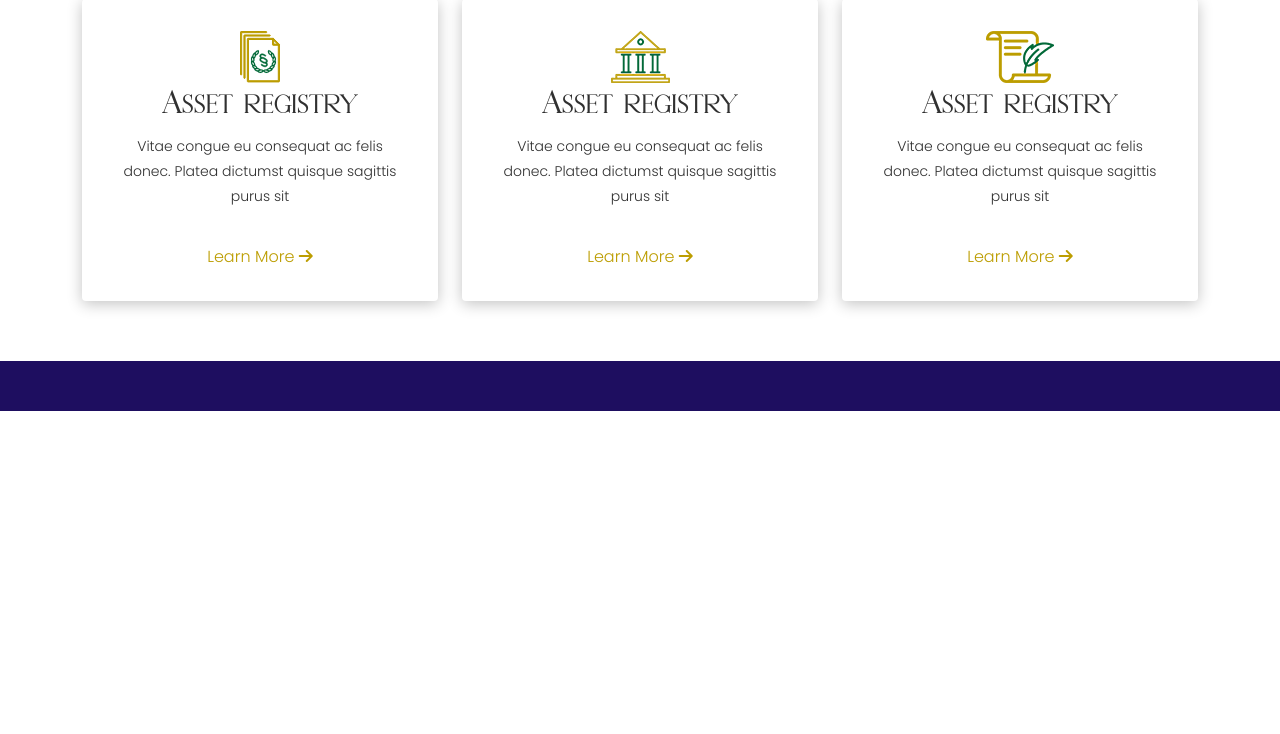
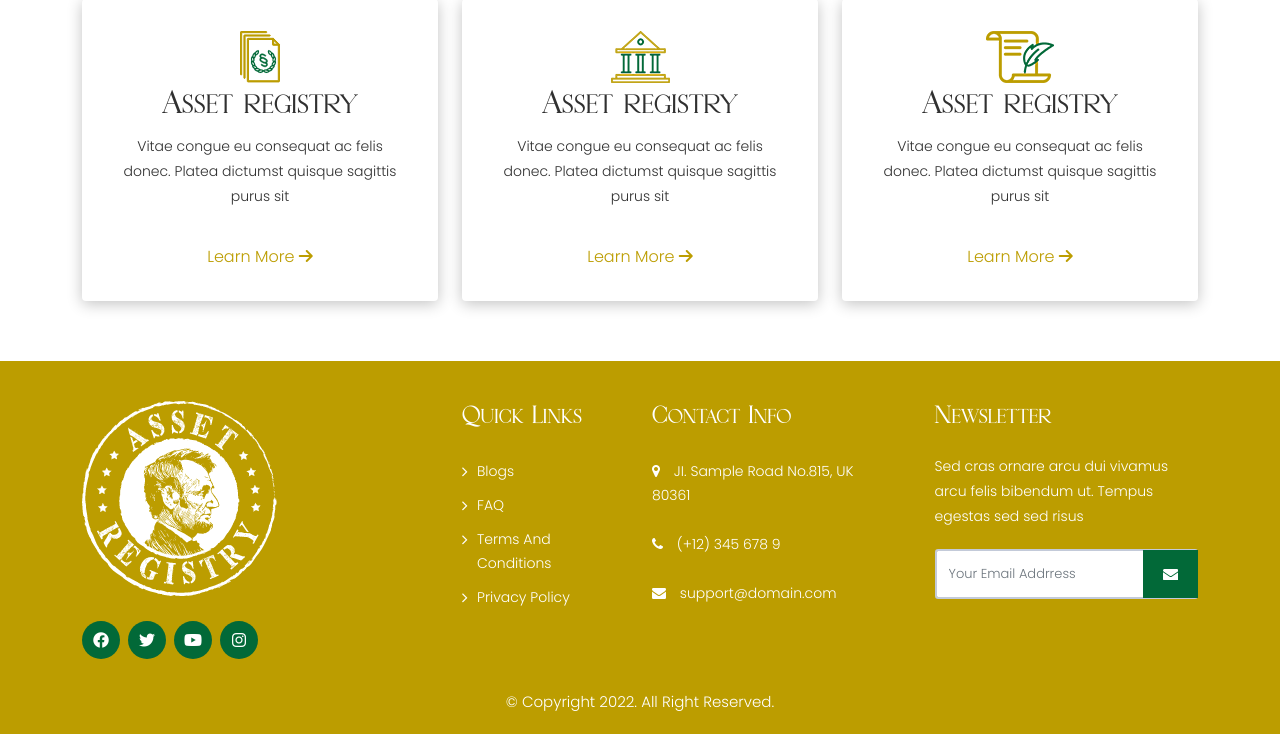
Before and after one commit to mshafiq87/asset-resgistry, a PHP site: page / in a window 1280 px wide. Shown: the part 710-1444 px from the top of the page. Before the commit the page ends 1121 px from the top, so only its background shows below. Run offline with PHP 8.4, Linux system fonts and the light colour scheme; some libraries are stand-ins or nearby versions; some web fonts are replaced.

Commit message:
footer completed

```diff
--- a/assets/css/style.css
+++ b/assets/css/style.css
@@ -205,39 +205,51 @@ p {
 	padding: 0px 0 20px;
 	width: 100%;
 }
-.sec-header{
+
+.sec-header {
 	width: 100%;
 	background: #bc9d00;
 	padding: 10px;
 	color: #fff;
 }
 
-.sec-header-content{
+.sec-header-content {
 	display: flex;
 	justify-content: end;
 }
-.sec-header-content a{ color: #fff; font-size: 14px; padding-left: 20px;}
+
+.sec-header-content a {
+	color: #fff;
+	font-size: 14px;
+	padding-left: 20px;
+}
+
 .navbar {
 	position: absolute;
 	width: 100%;
 	top: 0;
 	z-index: 2;
 }
+
 .navbar-light .navbar-nav .nav-link {
 	color: #000;
 	font-size: 14px;
 	padding: 10px;
 	font-family: var(--font-poppin-regular);
 }
-.navbar-nav li{
+
+.navbar-nav li {
 	border-left: 1px solid #eaeaea;
 }
-.navbar-nav li:first-child{
+
+.navbar-nav li:first-child {
 	border-left: none;
 }
-.start{
+
+.start {
 	margin-right: 20px;
 }
+
 .header-top .right-menus ul.menus {
 	padding: 0;
 	margin: 0;
@@ -538,44 +550,55 @@ p {
 /* Mobile Header Css End Here */
 
 /* Banner Sec Css Start Here */
-.top-banner-sec{
+.top-banner-sec {
 	background-image: url(../img/home/banner-bg.jpg);
 	background-repeat: no-repeat;
 	background-size: cover;
 	position: relative;
 
 }
-.banner-content{
+
+.banner-content {
 	padding: 170px 0px 30px 0px;
 }
-.banner-content h3{
+
+.banner-content h3 {
 	color: #026938;
 }
-.banner-content p{
+
+.banner-content p {
 	margin-bottom: 30px;
 }
-.top-banner-img{
+
+.top-banner-img {
 	position: absolute;
 	right: 0px;
 	bottom: 0px
 }
-.trusted-Client{
+
+.trusted-Client {
 	margin: 50px 0px;
 }
-.trusted-Client h4{
+
+.trusted-Client h4 {
 	font-weight: bold;
 }
+
 .socila-icon {
 	transform: rotate(-90deg);
 	position: absolute;
 	left: -130px;
 	top: 300px;
 }
-.socila-icon a{ margin: 20px;}
 
-.services-sec{
+.socila-icon a {
+	margin: 20px;
+}
+
+.services-sec {
 	margin: 60px 0px;
 }
+
 .services-sec .card {
 	position: relative;
 	display: flex;
@@ -589,36 +612,42 @@ margin: 60px 0px;
 	box-shadow: 0px 3px 15px 0px #c3c3c3;
 	cursor: pointer;
 }
+
 .services-sec .card-body {
 	flex: 1 1 auto;
 	padding: 2rem;
 }
-.services-sec .card-body a{
+
+.services-sec .card-body a {
 	color: #bc9d00;
 	margin: 20px 0px 0px 0px;
 	display: inline-block;
 }
-.services-sec .card:hover{
+
+.services-sec .card:hover {
 	background-color: #026938;
 	color: #b3d2c3;
 	margin-top: 30px;
 }
-.services-sec .card:hover a{
+
+.services-sec .card:hover a {
 	color: #fff;
 }
-.services-sec .card:hover img{
+
+.services-sec .card:hover img {
 	filter: brightness(0) invert(1);
 }
 
 /* Footer Css Start Here */
 footer {
-	background: var(--extra-color-2);
 	padding: 40px 0 10px;
+	background: #BC9D00;
 }
 
 footer .footer-content p {
-	color: #f8f8f8ad;
+	color: #fff;
 	padding-top: 15px;
+	margin: 0;
 }
 
 footer .footer-content .social-icon {
@@ -659,7 +688,24 @@ footer .footer-content .head h4 {
 }
 
 footer .footer-content .head {
-	padding-bottom: 30px;
+	padding-bottom: 20px;
+}
+
+footer .footer-content .head h3 {
+	font-size: 25px;
+	color: #fff;
+	font-family: 'Midtown-Groveed-Regular';
+}
+
+footer .footer-content ul.menu-links {
+	padding: 0;
+	margin: 0;
+	list-style: none;
+}
+
+footer .footer-content ul.menu-links li a {
+	color: #fff;
+	font-size: 14px;
 }
 
 footer .footer-content ul {
@@ -668,63 +714,94 @@ footer .footer-content ul {
 	list-style: none;
 }
 
-footer .footer-content ul li a {
-	color: #f8f8f8ad;
-	font-size: 15px;
+footer ul.social-icons {
+	margin: 25px 0 0 0;
+	display: flex;
+	flex-wrap: wrap;
+}
+
+footer ul.social-icons li {
+	margin-right: 8px;
+}
+
+footer ul.social-icons li a {
+	background: #026938;
+	color: #fff;
+	width: 38px;
+	display: flex;
+	align-items: center;
+	justify-content: center;
+	height: 38px;
+	border-radius: 50%;
+	font-size: 16px;
+}
+
+footer .footer-content .menus li {
+	padding-left: 15px;
+	position: relative;
+}
+
+footer .footer-content .menus li:before {
+	content: "\f105";
+	font-family: 'FontAwesome';
+	position: absolute;
+	left: 0;
+	color: #fff;
 }
 
 footer .footer-content ul li {
 	padding-bottom: 10px;
 }
 
-footer .footer-content .latest-blog-box {
-	display: flex;
-	align-items: flex-start;
-	margin-bottom: 8px;
+footer .footer-content ul.menu-links li a i {
+	margin-right: 10px;
 }
 
-footer .footer-content .latest-blog-box .img-box {
-	flex: 0 0 27%;
+footer .quick-links li {
+	padding-bottom: 25px !important;
 }
 
-footer .footer-content .latest-blog-box .img-box img {
-	width: 60px;
-	height: 65px;
-	object-fit: cover;
-	border-radius: 3px;
+footer .footer-content form {
+	display: flex;
+	position: relative;
 }
 
-footer .footer-content .latest-blog-box .content .date {
-	color: var(--light-text-color);
-	font-size: 12px;
-	font-style: italic;
-	padding: 0;
-	margin: 0;
+footer .newsletter-content {
+	max-width: 90%;
+	margin: 0 0 0 auto;
 }
 
-footer .footer-content .latest-blog-box .content .date i {
-	color: var(--extra-color-1);
+footer .footer-content form .form-group {
+	flex: 1;
 }
 
-footer .footer-content .latest-blog-box .content .title {
-	color: var(--light-text-color);
-	font-size: 12px;
-	line-height: 18px;
-	font-family: var(--font-heading);
-	display: -webkit-box;
-	-webkit-line-clamp: 2;
-	-webkit-box-orient: vertical;
-	overflow: hidden;
-	text-overflow: ellipsis;
+footer .footer-content form .form-group .form-control {
+	border-radius: 3px;
+	height: 50px;
+	border: 2px solid #C3CAD9;
+	color: #797979;
+	font-size: 13px;
+	box-shadow: none;
+	outline: none;
+	padding-right: 70px;
+}
+
+footer .footer-content form button {
+	position: absolute;
+	right: 0;
+	height: 95%;
+	background: #026938;
+	top: 1px;
+	padding: 0 20px;
 }
 
 footer .copyright {
-	padding-top: 50px;
+	padding-top: 20px;
 	padding-bottom: 10px;
 }
 
 footer .copyright p {
-	color: #f8f8f8ad;
+	color: #fff;
 	font-size: 15px;
 	margin: 0;
 	text-align: center;
--- a/inc/footer.php
+++ b/inc/footer.php
@@ -1,7 +1,86 @@
 <!-- Footer Start Here -->
 <footer>
     <div class="container over-hidden">
-
+        <div class="row">
+            <div class="col-lg-4 col-md-6">
+                <div class="footer-content">
+                    <div class="logo-box">
+                        <a href="index.php">
+                            <figure><img src="assets/img/footer/footer-logo.png" alt="footer-logo" class="img-fluid">
+                            </figure>
+                        </a>
+                    </div>
+                    <ul class="social-icons">
+                        <li><a href="#"><i class="fa-brands fa-facebook"></i></a></li>
+                        <li><a href="#"><i class="fa-brands fa-twitter"></i></a></li>
+                        <li><a href="#"><i class="fa-brands fa-youtube"></i></a></li>
+                        <li><a href="#"><i class="fa-brands fa-instagram"></i></a></li>
+                    </ul>
+                </div>
+            </div>
+            <div class="col-lg-8">
+                <div class="row">
+                    <div class="col-lg-3 col-md-6">
+                        <div class="footer-content">
+                            <div class="head">
+                                <h3>Quick Links</h3>
+                            </div>
+                            <ul class="menu-links menus">
+                                <li><a href="#">Blogs</a></li>
+                                <li><a href="#">FAQ</a></li>
+                                <li><a href="#">Terms And Conditions</a></li>
+                                <li><a href="#">Privacy Policy</a></li>
+                            </ul>
+                        </div>
+                    </div>
+                    <div class="col-lg-4 col-md-6">
+                        <div class="footer-content quick-links">
+                            <div class="head">
+                                <h3>Contact Info</h3>
+                            </div>
+                            <ul class="menu-links">
+                                <li><a href="#"><i class="fa fa-map-marker" aria-hidden="true"></i> JI. Sample Road
+                                        No.815, UK 80361</a></li>
+                                <li><a href="tel:+123456789"><i class="fa fa-phone" aria-hidden="true"></i> (+12) 345
+                                        678 9</a></li>
+                                <li><a href="mailto:support@domain.com"><i class="fa fa-envelope"
+                                            aria-hidden="true"></i> support@domain.com</a></li>
+                            </ul>
+                        </div>
+                    </div>
+                    <div class="col-lg-5 col-md-6">
+                        <div class="footer-content newsletter-content">
+                            <div class="head">
+                                <h3>Newsletter</h3>
+                                <p>Sed cras ornare arcu dui vivamus arcu felis bibendum ut. Tempus egestas sed sed risus
+                                </p>
+                            </div>
+                            <form action="">
+                                <div class="form-group">
+                                    <input type="email" placeholder="Your Email Addrress" class="form-control">
+                                </div>
+                                <div class="button-group">
+                                    <button type="button">
+                                        <svg id="Group_127" data-name="Group 127" xmlns="http://www.w3.org/2000/svg"
+                                            width="15.424" height="11.557" viewBox="0 0 15.424 11.557">
+                                            <path id="Path_15" data-name="Path 15"
+                                                d="M478.717,392.279V385.2a.428.428,0,0,1,.067.029l6.259,4.174a2.322,2.322,0,0,0,2.757.008q3.093-2.06,6.184-4.122c.044-.029.089-.057.153-.1v.123q0,3.373,0,6.746a1.544,1.544,0,0,1-.045.372,1.42,1.42,0,0,1-1.451,1.075h-6.158q-3.132,0-6.264,0a1.485,1.485,0,0,1-1.069-.4A1.6,1.6,0,0,1,478.717,392.279Z"
+                                                transform="translate(-478.717 -381.952)" fill="#fff" />
+                                            <path id="Path_16" data-name="Path 16"
+                                                d="M478.717,305.878c.025-.086.047-.173.075-.258a1.425,1.425,0,0,1,1.365-.971c.3,0,.592,0,.888,0q5.79,0,11.579,0a1.456,1.456,0,0,1,1.144.473,1.368,1.368,0,0,1-.239,2.077c-.937.637-1.885,1.26-2.828,1.889l-3.368,2.245a1.435,1.435,0,0,1-1.813,0c-1.978-1.319-3.953-2.643-5.938-3.951a1.744,1.744,0,0,1-.867-1.111Z"
+                                                transform="translate(-478.717 -304.648)" fill="#fff" />
+                                        </svg>
+                                    </button>
+                                </div>
+                            </form>
+                        </div>
+                    </div>
+                </div>
+            </div>
+        </div>
+        <div class="copyright">
+            <p>© Copyright 2022. All Right Reserved.</p>
+        </div>
     </div>
 </footer>
 <!-- Footer End Here -->
--- a/inc/headlinks.php
+++ b/inc/headlinks.php
@@ -15,6 +15,7 @@
 
 <!-- Font Awesome CDN -->
 <link rel="stylesheet" href="https://cdnjs.cloudflare.com/ajax/libs/font-awesome/6.3.0/css/all.min.css">
+<link rel="stylesheet" href="https://stackpath.bootstrapcdn.com/font-awesome/4.7.0/css/font-awesome.min.css">
 <!-- Font Awesome CDN -->
 
 <!-- Slick Slider CDN -->
```
Also changed, not shown: index.php (+3 -6 lines), assets/img/footer/footer-logo.png (added). Lines whose indentation alone changed are shown as unchanged.
